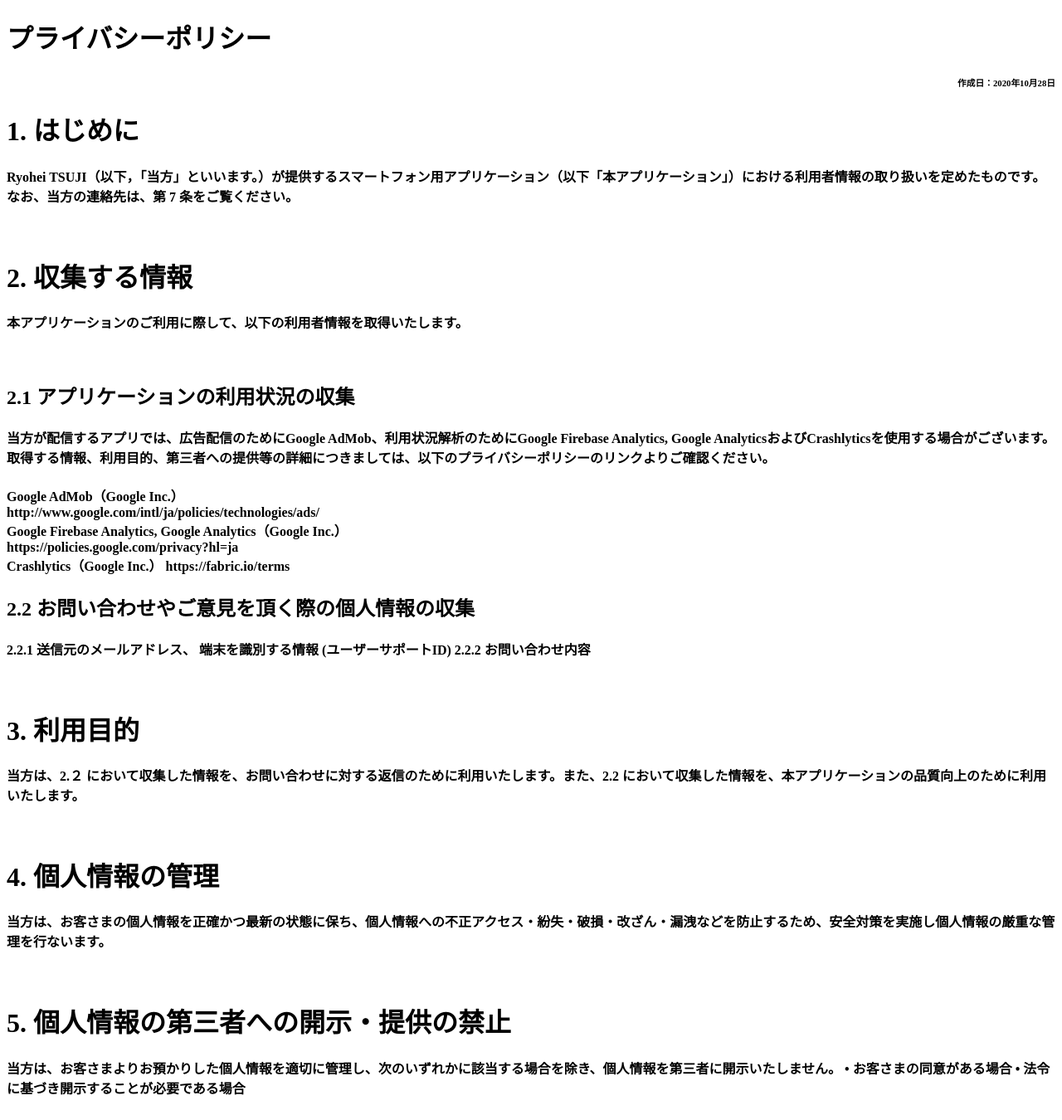
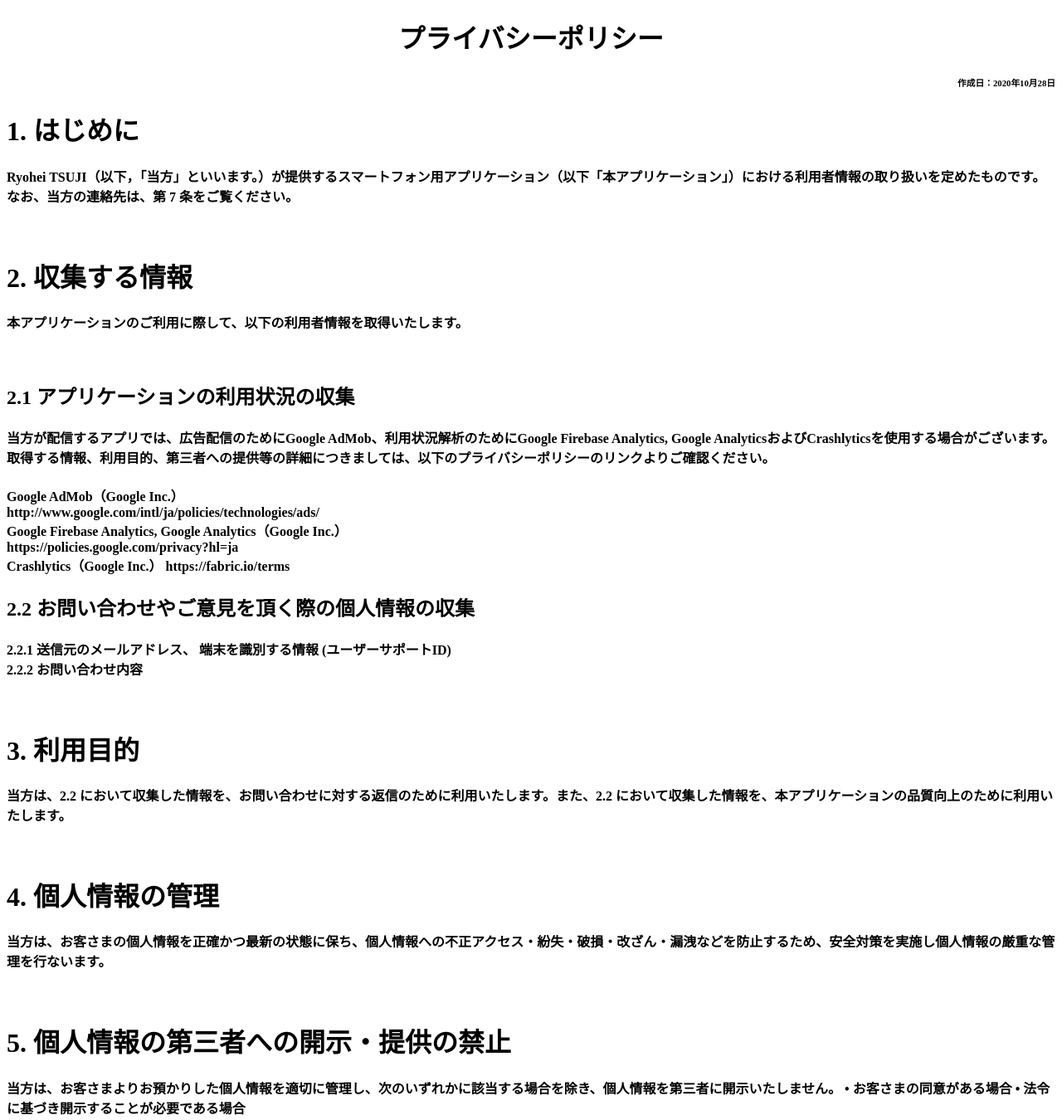
Before and after one commit to RRRTSUJI/HabitApp, a plain HTML site: page index.html in a window 1280 px wide. Shown: the top 1350 px of the page at 83% size. Drawn offline with Linux system fonts and the light colour scheme.

Commit message:
Update index.html

```diff
--- a/index.html
+++ b/index.html
@@ -5,8 +5,8 @@
     <title>Progate</title>
   </head>
   <body>
-    <h1 class="title">プライバシーポリシー</h1>
     <p>
+        <div align="center"> <h1 class="title">プライバシーポリシー</h1></div>
         <div align="right"> <h6>作成日：2020年10月28日</h6></div>
     </p>
     <h1>1. はじめに</h1>
@@ -24,11 +24,11 @@
         Crashlytics（Google Inc.）
         https://fabric.io/terms</h4>
     <h2>2.2 お問い合わせやご意見を頂く際の個人情報の収集</h2>
-    <h4> 2.2.1 送信元のメールアドレス、 端末を識別する情報 (ユーザーサポートID)
+    <h4> 2.2.1 送信元のメールアドレス、 端末を識別する情報 (ユーザーサポートID)<br>
          2.2.2 お問い合わせ内容</h4>
     <br>
     <h1>3. 利用目的</h1>
-    <h4>当方は、2.２ において収集した情報を、お問い合わせに対する返信のために利用いたします。また、2.2 において収集した情報を、本アプリケーションの品質向上のために利用いたします。</h4>
+    <h4>当方は、2.2 において収集した情報を、お問い合わせに対する返信のために利用いたします。また、2.2 において収集した情報を、本アプリケーションの品質向上のために利用いたします。</h4>
     <br>
     <h1>4. 個人情報の管理</h1>
     <h4>当方は、お客さまの個人情報を正確かつ最新の状態に保ち、個人情報への不正アクセス・紛失・破損・改ざん・漏洩などを防止するため、安全対策を実施し個人情報の厳重な管理を行ないます。</h4>
```
